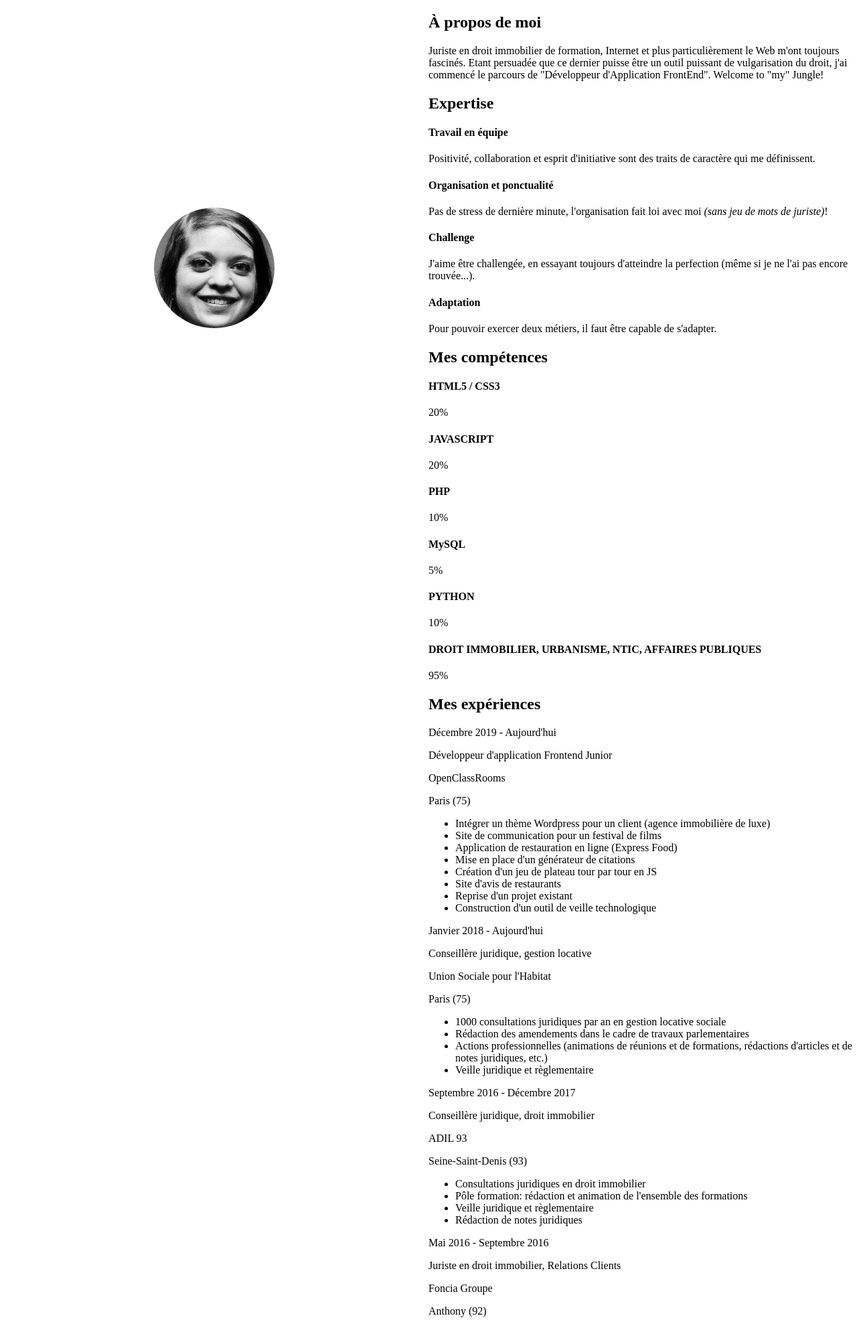
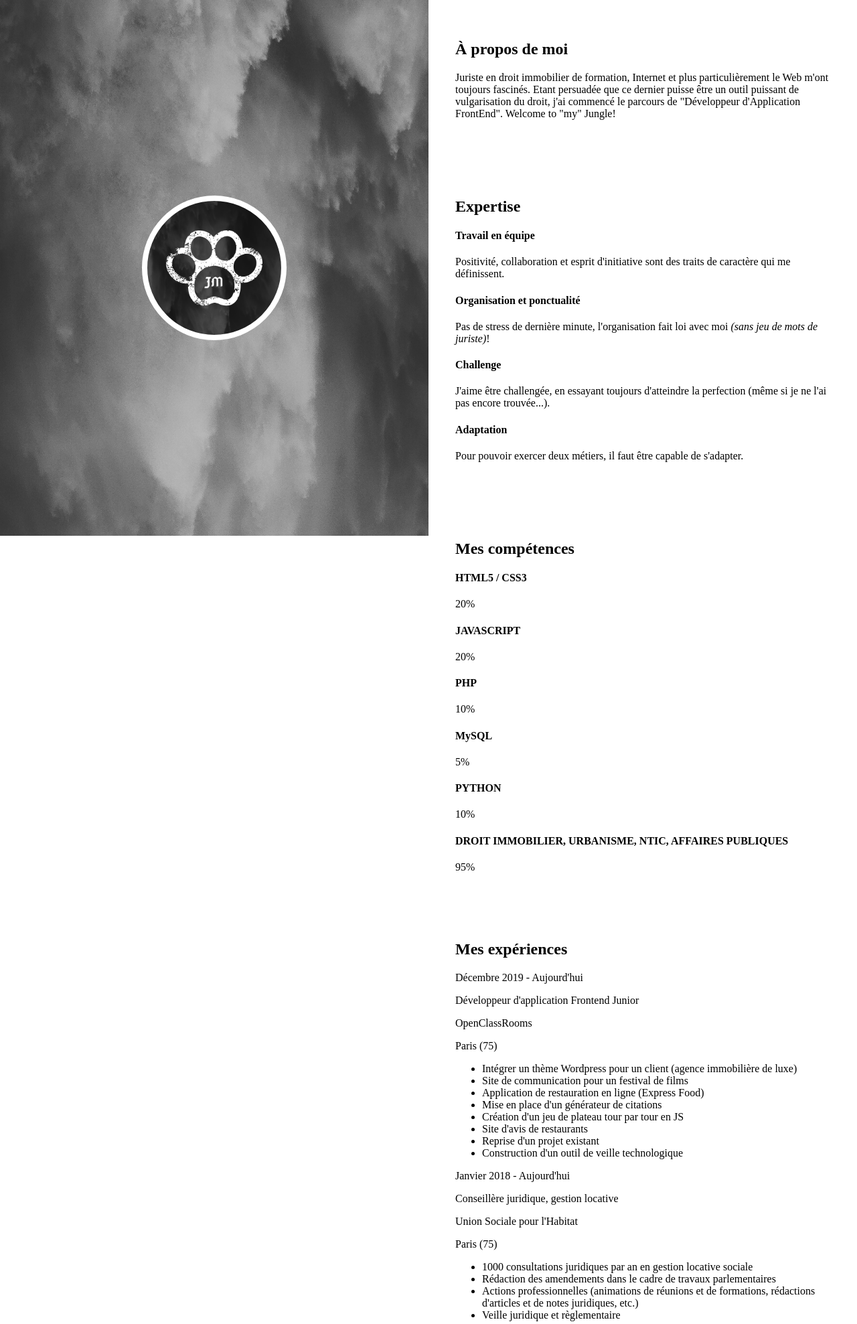
Before and after one commit to JulieMolla/juliemolla.github.io, a PHP site: page / in a window 1280 px wide. Shown: the top 1977 px of the page at 67% size. Run offline with PHP 8.4, Linux system fonts and the light colour scheme; some web fonts are replaced.

Commit message:
start background

```diff
--- a/style.css
+++ b/style.css
@@ -22,6 +22,9 @@ aside {
     height: 100vh;
     width: 50%;
     position: fixed;
+    background-image: url('images/background.png');
+    padding: 10px;
+    box-sizing: border-box;
 }
 
 .image__menu {
@@ -29,15 +32,21 @@ aside {
 }
 
 .image__background {
-    background-image: url('images/image.jpeg');
+    background-image: url('images/logo.png');
     border-radius: 50%;
-    height: 180px;
-    width: 180px;
+    height: 200px;
+    width: 200px;
     background-repeat: no-repeat;
-    background-size: cover;
+    background-size: auto 180%;
+    background-position: center;
+    border: 8px solid white;
 
 }
 
 .image__network {
 
 }
+
+.main__section {
+    padding: 40px
+}
```
Also changed, not shown: images/background.jpeg (added), images/background.png (added).
